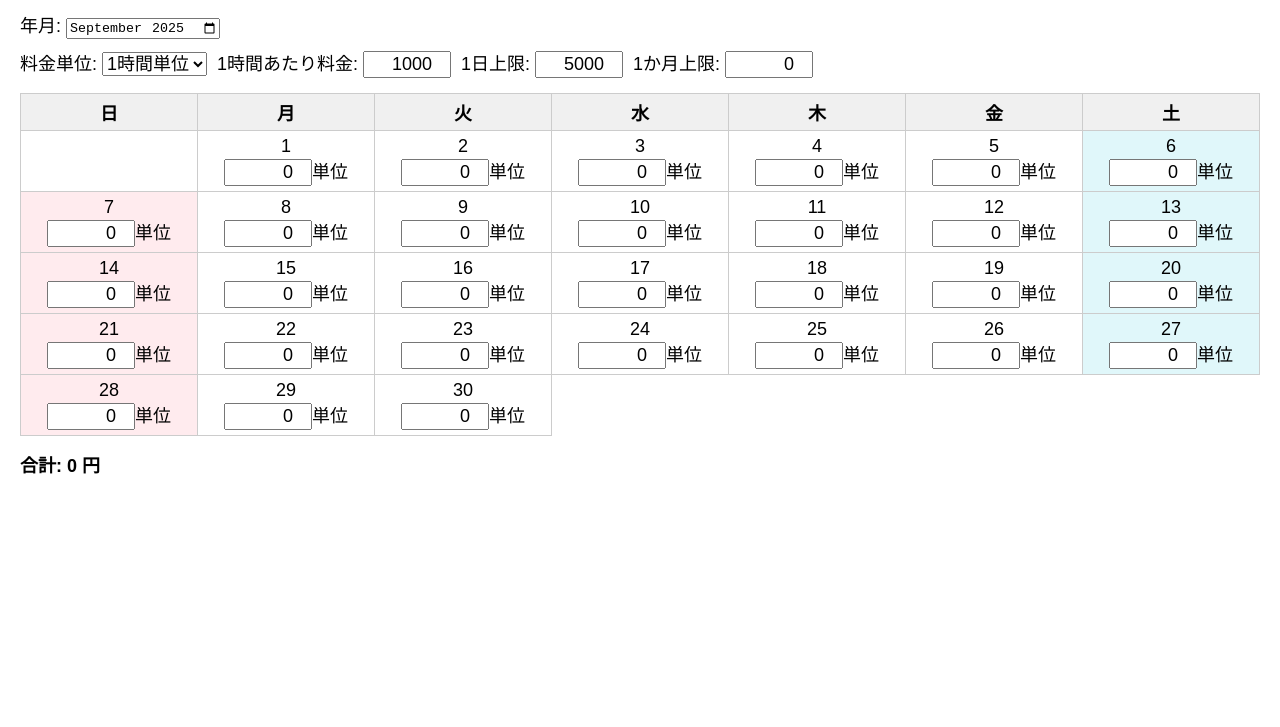
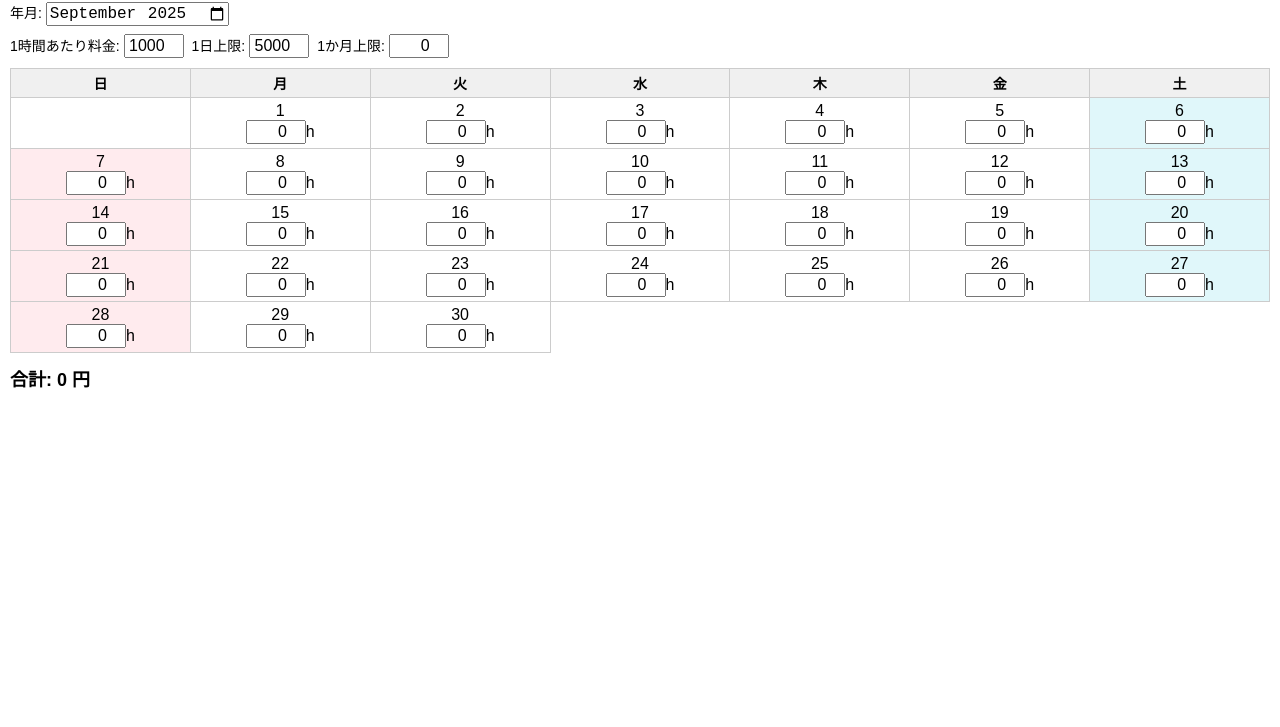
Before and after one commit to kutibashi/EnchoKeisan, a plain HTML site: page index.html in a window 1280 px wide. Shown: the part 73-800 px from the top of the page. Drawn offline with Linux system fonts and the light colour scheme.

Commit message:
修正
スマホ向けに横幅修正
単位を1時間のみに

```diff
--- a/index.html
+++ b/index.html
@@ -5,22 +5,29 @@
   <title>延長料金カレンダー</title>
   <meta name="viewport" content="width=device-width, initial-scale=1.0">
   <style>
-    body { font-family: sans-serif; margin: 20px; font-size: 18px; }
-    table { border-collapse: collapse; width: 100%; }
-    th, td { border: 1px solid #ccc; text-align: center; padding: 5px; }
-    th { background-color: #f0f0f0; }
+    body { font-family: sans-serif; margin: 10px; font-size: 16px; }
+    table { border-collapse: collapse; width: 100%; table-layout: fixed; }
+    th, td {
+      border: 1px solid #ccc;
+      text-align: center;
+      padding: 4px;
+      word-wrap: break-word;
+    }
+    th { background-color: #f0f0f0; font-size: 14px; }
     .saturday { background-color: #e0f7fa; }
     .sunday { background-color: #ffebee; }
     input[type="number"] {
-      width: 80px;
-      font-size: 18px;
+      width: 100%;
+      max-width: 60px;
+      font-size: 16px;
       text-align: right;
+      box-sizing: border-box;
     }
-    .controls { margin-bottom: 15px; }
-    .row { display: flex; flex-wrap: wrap; gap: 10px; margin-top: 10px; }
-    label { white-space: nowrap; }
-    select, input[type="number"] { font-size: 18px; }
-    #result { margin-top: 15px; font-weight: bold; }
+    .controls { margin-bottom: 10px; }
+    .row { display: flex; flex-wrap: wrap; gap: 8px; margin-top: 8px; }
+    label { white-space: nowrap; font-size: 14px; }
+    select, input[type="number"], input[type="month"] { font-size: 16px; }
+    #result { margin-top: 12px; font-weight: bold; font-size: 18px; }
   </style>
 </head>
 <body>
@@ -31,13 +38,6 @@
       <input type="month" id="monthInput">
     </label>
     <div class="row">
-      <label>料金単位:
-        <select id="timeUnit">
-          <option value="60" selected>1時間単位</option>
-          <option value="30">30分単位</option>
-          <option value="15">15分単位</option>
-        </select>
-      </label>
       <label>1時間あたり料金:
         <input type="number" id="hourlyRate" value="1000" inputmode="numeric">
       </label>
@@ -55,7 +55,6 @@
 
   <script>
     const monthInput = document.getElementById("monthInput");
-    const timeUnitSelect = document.getElementById("timeUnit");
     const hourlyRateInput = document.getElementById("hourlyRate");
     const dailyCapInput = document.getElementById("dailyCap");
     const monthlyCapInput = document.getElementById("monthlyCap");
@@ -89,7 +88,7 @@
         if (dayOfWeek === 0) cls = "sunday";
         if (dayOfWeek === 6) cls = "saturday";
         table += `<td class="${cls}">${d}<br>
-          <input type="number" inputmode="numeric" min="0" value="0" onchange="calculateTotal()">単位</td>`;
+          <input type="number" inputmode="numeric" min="0" value="0" onchange="calculateTotal()">h</td>`;
         if (dayOfWeek === 6) table += "</tr><tr>";
       }
 
@@ -102,12 +101,10 @@
       const hourlyRate = parseInt(hourlyRateInput.value) || 0;
       const dailyCap = parseInt(dailyCapInput.value) || 0;
       const monthlyCap = parseInt(monthlyCapInput.value) || 0;
-      const unitMinutes = parseInt(timeUnitSelect.value); // 60, 30, 15
 
       let total = 0;
       document.querySelectorAll("#calendar input[type='number']").forEach(input => {
-        let units = parseInt(input.value) || 0;
-        let hours = (units * unitMinutes) / 60; // 単位 → 時間に換算
+        let hours = parseInt(input.value) || 0;
         let cost = hours * hourlyRate;
         if (dailyCap > 0 && cost > dailyCap) cost = dailyCap;
         total += cost;
@@ -129,7 +126,6 @@
       generateCalendar(year, month);
       calculateTotal();
     });
-    timeUnitSelect.addEventListener("change", calculateTotal);
     hourlyRateInput.addEventListener("input", calculateTotal);
     dailyCapInput.addEventListener("input", calculateTotal);
     monthlyCapInput.addEventListener("input", calculateTotal);
```
